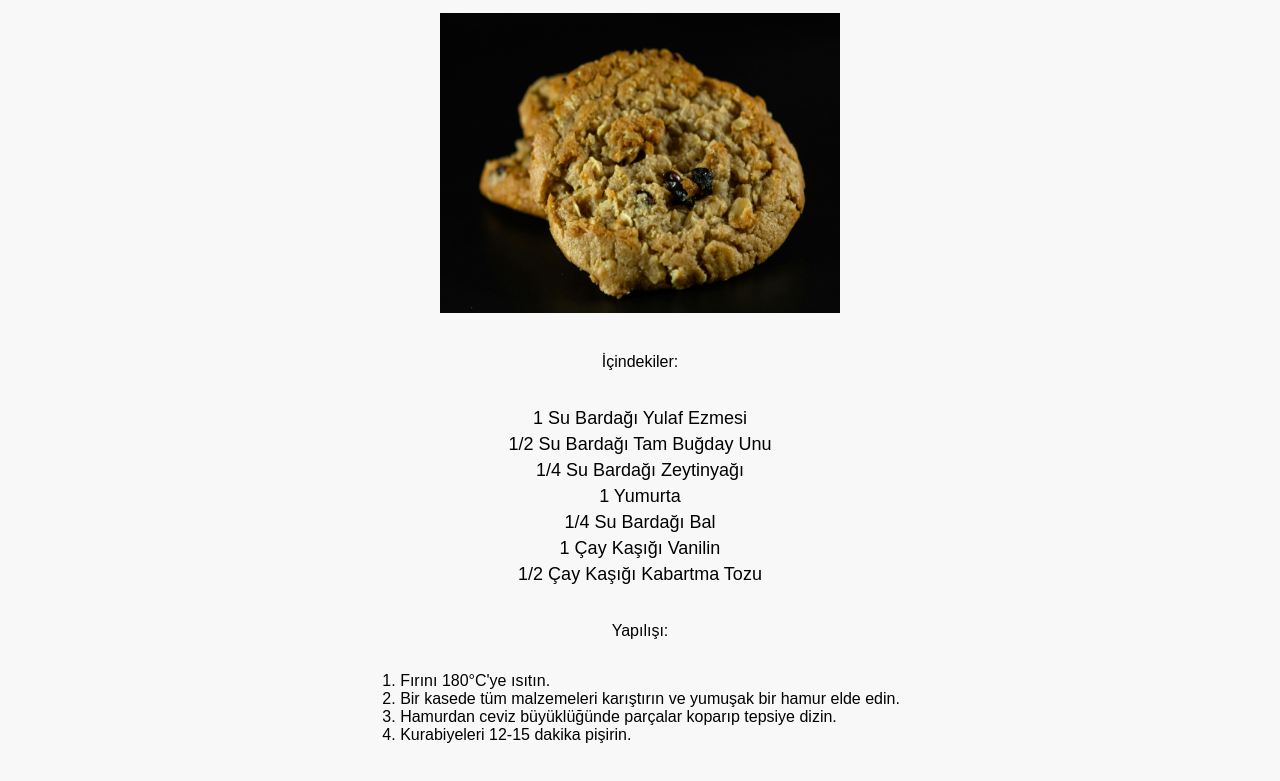
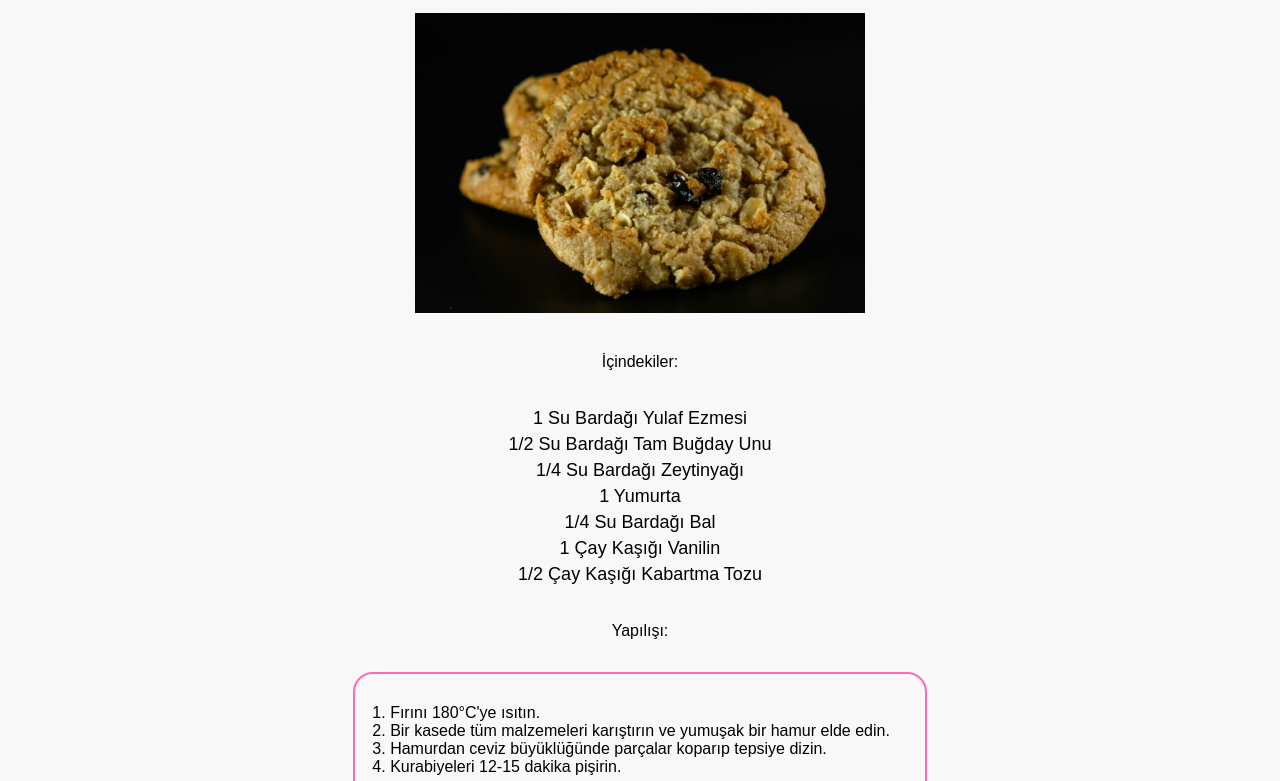
Before and after one commit to aleynasezer/web-dessert, a plain HTML site: page yulafli-kurabiye.html in a window 1280 px wide. Shown: the part 142-923 px from the top of the page. Drawn offline with Linux system fonts and the light colour scheme.

Commit message:
some borders added.

```diff
--- a/style.css
+++ b/style.css
@@ -165,7 +165,6 @@ body {
     transform: translateY(0); /* Tıklayınca orijinal konuma dön */
   }
 
-  /footer/
   /* Footer Tasarımı */
   .site-footer {
       background-color: #f5e1e9; /* Header ile aynı pastel pembemsi arka plan */
@@ -274,7 +273,7 @@ body {
 
   .recipe-image img {
     width: 100%;
-    max-width: 400px;
+    max-width: 450px;
     height: auto;
     margin-bottom: 20px;
   }
@@ -290,9 +289,11 @@ body {
   }
 
   .recipe-detail ol {
-    padding-left: 20px;
+    padding: 30px 35px 30px 35px;
     text-align: left;
     margin-bottom: 20px;
+    border: 2px solid #ff69b4;
+    border-radius: 20px 20px 20px 20px;
   }
 
   .back-btn {
--- a/yulafli-kurabiye.html
+++ b/yulafli-kurabiye.html
@@ -26,7 +26,7 @@
     <div class="recipe-detail">
         <h1>Yulaflı Kurabiye Tarifi</h1>
         <div class="recipe-image">
-            <img style="width: 300px; height: 300px; flex-direction: column; justify-content: center; align-items: center; width:100%" src="./public/yulafli-kurabiye.jpg" alt="Yulaflı Kurabiye">
+            <img src="./public/yulafli-kurabiye.jpg" alt="Yulaflı Kurabiye">
         </div>
         <p>İçindekiler:</p>
         <ul>
```
